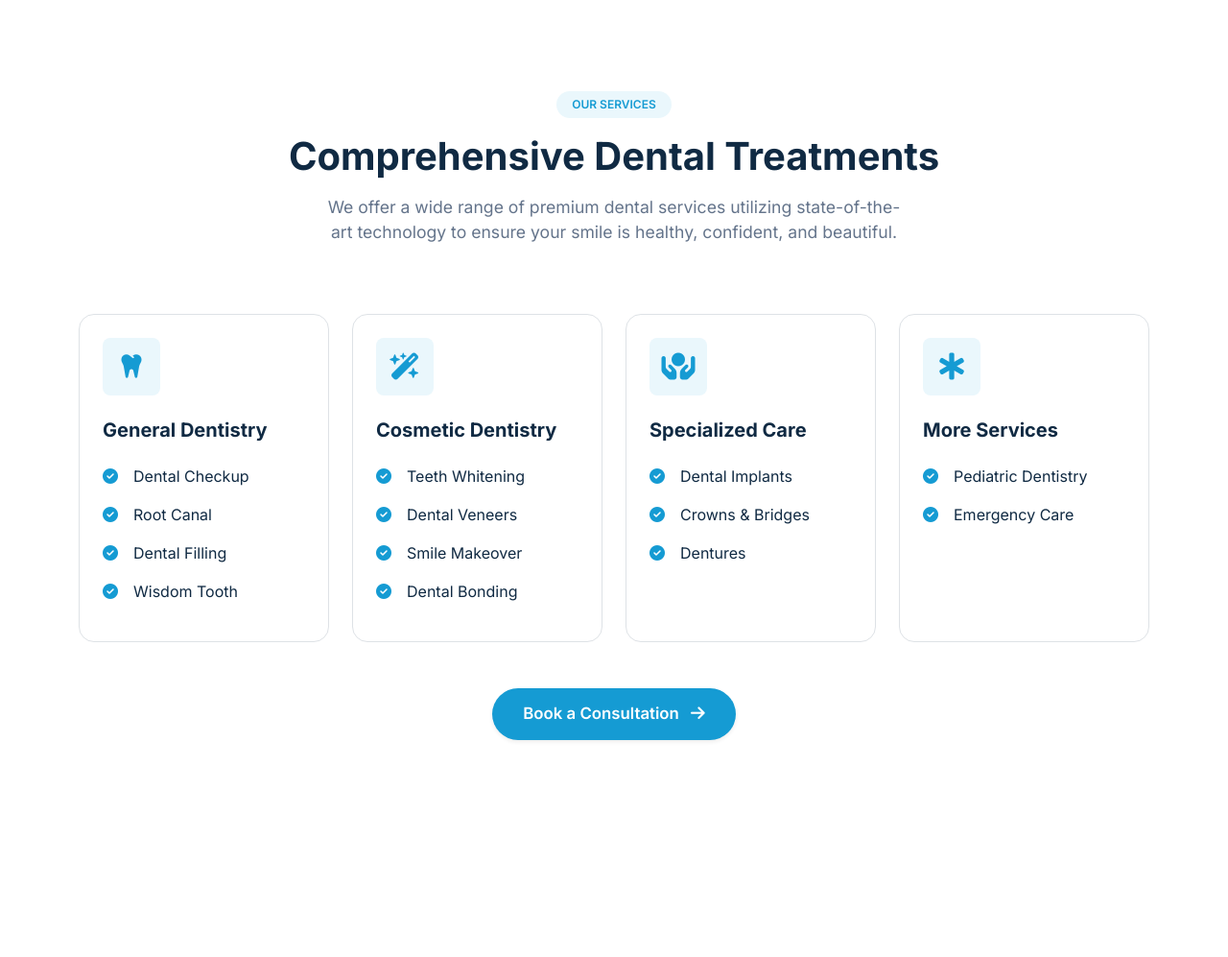
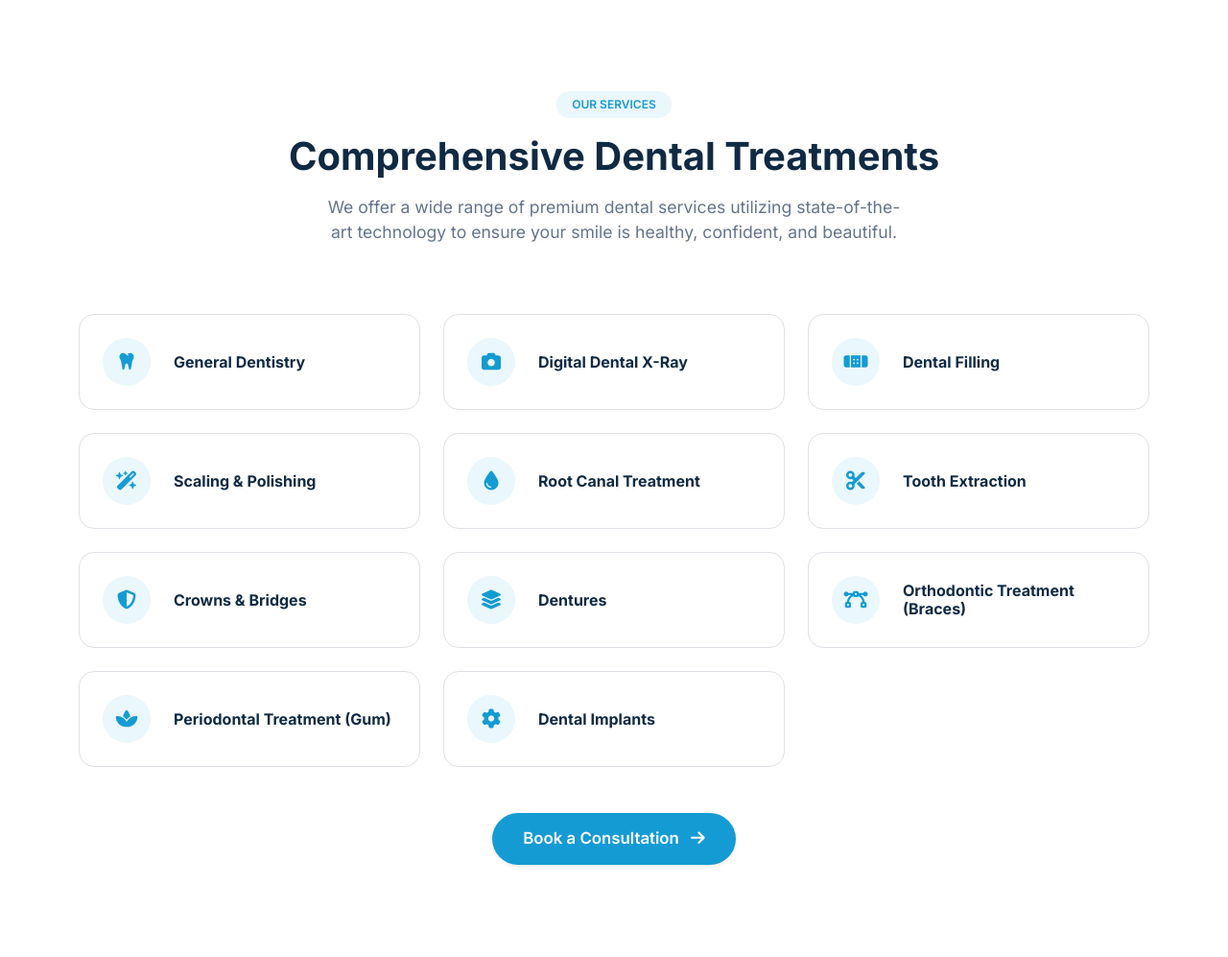
Before and after one commit to gangasagar12/carefirst-dental-clinic, a Django app: page / in a window 1280 px wide. Shown: the part 941-1938 px from the top of the page at 96% size. Before the commit the page ends 1713 px from the top, so only its background shows below. Run offline with Django 5.2, Linux system fonts and the light colour scheme.

Commit message:
Update treatments list based on provided image

```diff
--- a/static/css/mega-menu.css
+++ b/static/css/mega-menu.css
@@ -50,4 +50,10 @@
         letter-spacing: 0.5px;
         padding-left: 0;
     }
+
+    .w-20px {
+        width: 20px;
+        text-align: center;
+        display: inline-block;
+    }
 }
--- a/templates/includes/navbar.html
+++ b/templates/includes/navbar.html
@@ -31,31 +31,25 @@
                     <div class="dropdown-menu w-100 shadow-lg border-0 mt-0 py-4 mega-menu-container rounded-bottom-4" aria-labelledby="treatmentsDropdown">
                         <div class="container">
                             <div class="row g-4">
-                                <div class="col-md-3">
-                                    <h6 class="dropdown-header text-navy fw-bold text-uppercase mb-3">General Dentistry</h6>
-                                    <a class="dropdown-item" href="{% url 'treatments' %}">Dental Checkup</a>
-                                    <a class="dropdown-item" href="{% url 'treatments' %}">Dental Cleaning</a>
-                                    <a class="dropdown-item" href="{% url 'treatments' %}">Dental Filling</a>
-                                    <a class="dropdown-item" href="{% url 'treatments' %}">Root Canal Treatment</a>
-                                    <a class="dropdown-item" href="{% url 'treatments' %}">Wisdom Tooth</a>
+                                <div class="col-md-4">
+                                    <h6 class="dropdown-header text-navy fw-bold text-uppercase mb-3 px-0">General & Diagnostic</h6>
+                                    <a class="dropdown-item px-0 py-2" href="{% url 'treatments' %}"><i class="fa-solid fa-tooth text-primary me-2 w-20px"></i> General Dentistry</a>
+                                    <a class="dropdown-item px-0 py-2" href="{% url 'treatments' %}"><i class="fa-solid fa-camera text-primary me-2 w-20px"></i> Digital Dental X-Ray</a>
+                                    <a class="dropdown-item px-0 py-2" href="{% url 'treatments' %}"><i class="fa-solid fa-band-aid text-primary me-2 w-20px"></i> Dental Filling</a>
+                                    <a class="dropdown-item px-0 py-2" href="{% url 'treatments' %}"><i class="fa-solid fa-wand-magic-sparkles text-primary me-2 w-20px"></i> Scaling & Polishing</a>
                                 </div>
-                                <div class="col-md-3">
-                                    <h6 class="dropdown-header text-navy fw-bold text-uppercase mb-3">Cosmetic Dentistry</h6>
-                                    <a class="dropdown-item" href="{% url 'treatments' %}">Teeth Whitening</a>
-                                    <a class="dropdown-item" href="{% url 'treatments' %}">Dental Veneers</a>
-                                    <a class="dropdown-item" href="{% url 'treatments' %}">Smile Makeover</a>
-                                    <a class="dropdown-item" href="{% url 'treatments' %}">Dental Bonding</a>
+                                <div class="col-md-4">
+                                    <h6 class="dropdown-header text-navy fw-bold text-uppercase mb-3 px-0">Specialized Treatments</h6>
+                                    <a class="dropdown-item px-0 py-2" href="{% url 'treatments' %}"><i class="fa-solid fa-droplet text-primary me-2 w-20px"></i> Root Canal Treatment</a>
+                                    <a class="dropdown-item px-0 py-2" href="{% url 'treatments' %}"><i class="fa-solid fa-scissors text-primary me-2 w-20px"></i> Tooth Extraction</a>
+                                    <a class="dropdown-item px-0 py-2" href="{% url 'treatments' %}"><i class="fa-solid fa-shield-halved text-primary me-2 w-20px"></i> Crowns & Bridges</a>
+                                    <a class="dropdown-item px-0 py-2" href="{% url 'treatments' %}"><i class="fa-solid fa-layer-group text-primary me-2 w-20px"></i> Dentures</a>
                                 </div>
-                                <div class="col-md-3">
-                                    <h6 class="dropdown-header text-navy fw-bold text-uppercase mb-3">Restorative Dentistry</h6>
-                                    <a class="dropdown-item" href="{% url 'treatments' %}">Dental Implants</a>
-                                    <a class="dropdown-item" href="{% url 'treatments' %}">Crowns & Bridges</a>
-                                    <a class="dropdown-item" href="{% url 'treatments' %}">Dentures</a>
-                                </div>
-                                <div class="col-md-3 bg-light rounded-4 p-4">
-                                    <h6 class="dropdown-header text-navy fw-bold text-uppercase mb-3 px-0">Specialized Care</h6>
-                                    <a class="dropdown-item px-0" href="{% url 'treatments' %}">Pediatric Dentistry</a>
-                                    <a class="dropdown-item px-0 mb-4" href="{% url 'treatments' %}">Emergency Dentistry</a>
+                                <div class="col-md-4 bg-light rounded-4 p-4">
+                                    <h6 class="dropdown-header text-navy fw-bold text-uppercase mb-3 px-0">Advanced Care</h6>
+                                    <a class="dropdown-item px-0 py-2" href="{% url 'treatments' %}"><i class="fa-solid fa-bezier-curve text-primary me-2 w-20px"></i> Orthodontic Treatment (Braces)</a>
+                                    <a class="dropdown-item px-0 py-2" href="{% url 'treatments' %}"><i class="fa-solid fa-spa text-primary me-2 w-20px"></i> Periodontal Treatment (Gum)</a>
+                                    <a class="dropdown-item px-0 py-2 mb-3" href="{% url 'treatments' %}"><i class="fa-solid fa-gear text-primary me-2 w-20px"></i> Dental Implants</a>
                                     <a href="{% url 'treatments' %}" class="fw-bold text-primary mt-3 d-inline-flex align-items-center">
                                         View All Treatments <i class="fa-solid fa-arrow-right ms-2"></i>
                                     </a>
--- a/templates/index.html
+++ b/templates/index.html
@@ -20,64 +20,102 @@
         <!-- Treatments Grid -->
         <div class="row g-4">
 
-            <!-- General Dentistry -->
-            <div class="col-md-6 col-lg-3">
-                <div class="treatment-card p-4 rounded-4 h-100 bg-white border">
-                    <div class="icon-box mb-4 d-inline-flex align-items-center justify-content-center rounded-3" style="width: 60px; height: 60px; background-color: var(--primary-blue-light); color: var(--primary-blue);">
-                        <i class="fa-solid fa-tooth fs-3"></i>
+            <div class="col-md-6 col-lg-4">
+                <div class="treatment-card p-4 rounded-4 h-100 bg-white border d-flex align-items-center gap-4">
+                    <div class="icon-box d-flex align-items-center justify-content-center rounded-circle" style="width: 50px; height: 50px; background-color: var(--primary-blue-light); color: var(--primary-blue); font-size: 1.25rem; flex-shrink: 0;">
+                        <i class="fa-solid fa-tooth"></i>
                     </div>
-                    <h4 class="h5 fw-bold text-navy mb-4">General Dentistry</h4>
-                    <ul class="list-unstyled treatment-list">
-                        <li class="mb-3 d-flex align-items-center"><i class="fa-solid fa-check-circle text-primary me-3"></i> Dental Checkup</li>
-                        <li class="mb-3 d-flex align-items-center"><i class="fa-solid fa-check-circle text-primary me-3"></i> Root Canal</li>
-                        <li class="mb-3 d-flex align-items-center"><i class="fa-solid fa-check-circle text-primary me-3"></i> Dental Filling</li>
-                        <li class="mb-3 d-flex align-items-center"><i class="fa-solid fa-check-circle text-primary me-3"></i> Wisdom Tooth</li>
-                    </ul>
+                    <h4 class="h6 fw-bold text-navy mb-0 m-0">General Dentistry</h4>
                 </div>
             </div>
 
-            <!-- Cosmetic Dentistry -->
-            <div class="col-md-6 col-lg-3">
-                <div class="treatment-card p-4 rounded-4 h-100 bg-white border">
-                    <div class="icon-box mb-4 d-inline-flex align-items-center justify-content-center rounded-3" style="width: 60px; height: 60px; background-color: var(--primary-blue-light); color: var(--primary-blue);">
-                        <i class="fa-solid fa-wand-magic-sparkles fs-3"></i>
+            <div class="col-md-6 col-lg-4">
+                <div class="treatment-card p-4 rounded-4 h-100 bg-white border d-flex align-items-center gap-4">
+                    <div class="icon-box d-flex align-items-center justify-content-center rounded-circle" style="width: 50px; height: 50px; background-color: var(--primary-blue-light); color: var(--primary-blue); font-size: 1.25rem; flex-shrink: 0;">
+                        <i class="fa-solid fa-camera"></i>
                     </div>
-                    <h4 class="h5 fw-bold text-navy mb-4">Cosmetic Dentistry</h4>
-                    <ul class="list-unstyled treatment-list">
-                        <li class="mb-3 d-flex align-items-center"><i class="fa-solid fa-check-circle text-primary me-3"></i> Teeth Whitening</li>
-                        <li class="mb-3 d-flex align-items-center"><i class="fa-solid fa-check-circle text-primary me-3"></i> Dental Veneers</li>
-                        <li class="mb-3 d-flex align-items-center"><i class="fa-solid fa-check-circle text-primary me-3"></i> Smile Makeover</li>
-                        <li class="mb-3 d-flex align-items-center"><i class="fa-solid fa-check-circle text-primary me-3"></i> Dental Bonding</li>
-                    </ul>
+                    <h4 class="h6 fw-bold text-navy mb-0 m-0">Digital Dental X-Ray</h4>
                 </div>
             </div>
 
-            <!-- Specialized Care -->
-            <div class="col-md-6 col-lg-3">
-                <div class="treatment-card p-4 rounded-4 h-100 bg-white border">
-                    <div class="icon-box mb-4 d-inline-flex align-items-center justify-content-center rounded-3" style="width: 60px; height: 60px; background-color: var(--primary-blue-light); color: var(--primary-blue);">
-                        <i class="fa-solid fa-hands-holding-circle fs-3"></i>
+            <div class="col-md-6 col-lg-4">
+                <div class="treatment-card p-4 rounded-4 h-100 bg-white border d-flex align-items-center gap-4">
+                    <div class="icon-box d-flex align-items-center justify-content-center rounded-circle" style="width: 50px; height: 50px; background-color: var(--primary-blue-light); color: var(--primary-blue); font-size: 1.25rem; flex-shrink: 0;">
+                        <i class="fa-solid fa-band-aid"></i>
                     </div>
-                    <h4 class="h5 fw-bold text-navy mb-4">Specialized Care</h4>
-                    <ul class="list-unstyled treatment-list">
-                        <li class="mb-3 d-flex align-items-center"><i class="fa-solid fa-check-circle text-primary me-3"></i> Dental Implants</li>
-                        <li class="mb-3 d-flex align-items-center"><i class="fa-solid fa-check-circle text-primary me-3"></i> Crowns & Bridges</li>
-                        <li class="mb-3 d-flex align-items-center"><i class="fa-solid fa-check-circle text-primary me-3"></i> Dentures</li>
-                    </ul>
+                    <h4 class="h6 fw-bold text-navy mb-0 m-0">Dental Filling</h4>
                 </div>
             </div>
 
-            <!-- More -->
-            <div class="col-md-6 col-lg-3">
-                <div class="treatment-card p-4 rounded-4 h-100 bg-white border">
-                    <div class="icon-box mb-4 d-inline-flex align-items-center justify-content-center rounded-3" style="width: 60px; height: 60px; background-color: var(--primary-blue-light); color: var(--primary-blue);">
-                        <i class="fa-solid fa-star-of-life fs-3"></i>
+            <div class="col-md-6 col-lg-4">
+                <div class="treatment-card p-4 rounded-4 h-100 bg-white border d-flex align-items-center gap-4">
+                    <div class="icon-box d-flex align-items-center justify-content-center rounded-circle" style="width: 50px; height: 50px; background-color: var(--primary-blue-light); color: var(--primary-blue); font-size: 1.25rem; flex-shrink: 0;">
+                        <i class="fa-solid fa-wand-magic-sparkles"></i>
                     </div>
-                    <h4 class="h5 fw-bold text-navy mb-4">More Services</h4>
-                    <ul class="list-unstyled treatment-list">
-                        <li class="mb-3 d-flex align-items-center"><i class="fa-solid fa-check-circle text-primary me-3"></i> Pediatric Dentistry</li>
-                        <li class="mb-3 d-flex align-items-center"><i class="fa-solid fa-check-circle text-primary me-3"></i> Emergency Care</li>
-                    </ul>
+                    <h4 class="h6 fw-bold text-navy mb-0 m-0">Scaling & Polishing</h4>
+                </div>
+            </div>
+
+            <div class="col-md-6 col-lg-4">
+                <div class="treatment-card p-4 rounded-4 h-100 bg-white border d-flex align-items-center gap-4">
+                    <div class="icon-box d-flex align-items-center justify-content-center rounded-circle" style="width: 50px; height: 50px; background-color: var(--primary-blue-light); color: var(--primary-blue); font-size: 1.25rem; flex-shrink: 0;">
+                        <i class="fa-solid fa-droplet"></i>
+                    </div>
+                    <h4 class="h6 fw-bold text-navy mb-0 m-0">Root Canal Treatment</h4>
+                </div>
+            </div>
+
+            <div class="col-md-6 col-lg-4">
+                <div class="treatment-card p-4 rounded-4 h-100 bg-white border d-flex align-items-center gap-4">
+                    <div class="icon-box d-flex align-items-center justify-content-center rounded-circle" style="width: 50px; height: 50px; background-color: var(--primary-blue-light); color: var(--primary-blue); font-size: 1.25rem; flex-shrink: 0;">
+                        <i class="fa-solid fa-scissors"></i>
+                    </div>
+                    <h4 class="h6 fw-bold text-navy mb-0 m-0">Tooth Extraction</h4>
+                </div>
+            </div>
+
+            <div class="col-md-6 col-lg-4">
+                <div class="treatment-card p-4 rounded-4 h-100 bg-white border d-flex align-items-center gap-4">
+                    <div class="icon-box d-flex align-items-center justify-content-center rounded-circle" style="width: 50px; height: 50px; background-color: var(--primary-blue-light); color: var(--primary-blue); font-size: 1.25rem; flex-shrink: 0;">
+                        <i class="fa-solid fa-shield-halved"></i>
+                    </div>
+                    <h4 class="h6 fw-bold text-navy mb-0 m-0">Crowns & Bridges</h4>
+                </div>
+            </div>
+
+            <div class="col-md-6 col-lg-4">
+                <div class="treatment-card p-4 rounded-4 h-100 bg-white border d-flex align-items-center gap-4">
+                    <div class="icon-box d-flex align-items-center justify-content-center rounded-circle" style="width: 50px; height: 50px; background-color: var(--primary-blue-light); color: var(--primary-blue); font-size: 1.25rem; flex-shrink: 0;">
+                        <i class="fa-solid fa-layer-group"></i>
+                    </div>
+                    <h4 class="h6 fw-bold text-navy mb-0 m-0">Dentures</h4>
+                </div>
+            </div>
+
+            <div class="col-md-6 col-lg-4">
+                <div class="treatment-card p-4 rounded-4 h-100 bg-white border d-flex align-items-center gap-4">
+                    <div class="icon-box d-flex align-items-center justify-content-center rounded-circle" style="width: 50px; height: 50px; background-color: var(--primary-blue-light); color: var(--primary-blue); font-size: 1.25rem; flex-shrink: 0;">
+                        <i class="fa-solid fa-bezier-curve"></i>
+                    </div>
+                    <h4 class="h6 fw-bold text-navy mb-0 m-0">Orthodontic Treatment (Braces)</h4>
+                </div>
+            </div>
+
+            <div class="col-md-6 col-lg-4">
+                <div class="treatment-card p-4 rounded-4 h-100 bg-white border d-flex align-items-center gap-4">
+                    <div class="icon-box d-flex align-items-center justify-content-center rounded-circle" style="width: 50px; height: 50px; background-color: var(--primary-blue-light); color: var(--primary-blue); font-size: 1.25rem; flex-shrink: 0;">
+                        <i class="fa-solid fa-spa"></i>
+                    </div>
+                    <h4 class="h6 fw-bold text-navy mb-0 m-0">Periodontal Treatment (Gum)</h4>
+                </div>
+            </div>
+
+            <div class="col-md-6 col-lg-4">
+                <div class="treatment-card p-4 rounded-4 h-100 bg-white border d-flex align-items-center gap-4">
+                    <div class="icon-box d-flex align-items-center justify-content-center rounded-circle" style="width: 50px; height: 50px; background-color: var(--primary-blue-light); color: var(--primary-blue); font-size: 1.25rem; flex-shrink: 0;">
+                        <i class="fa-solid fa-gear"></i>
+                    </div>
+                    <h4 class="h6 fw-bold text-navy mb-0 m-0">Dental Implants</h4>
                 </div>
             </div>
 
```
